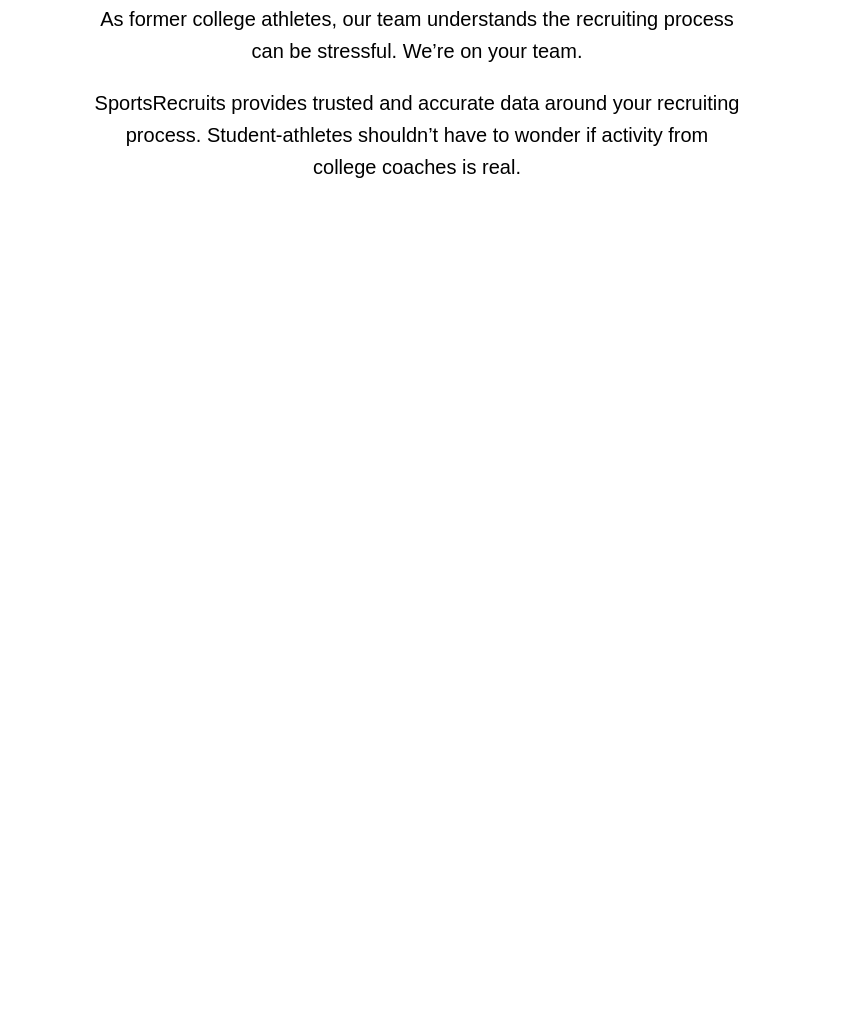
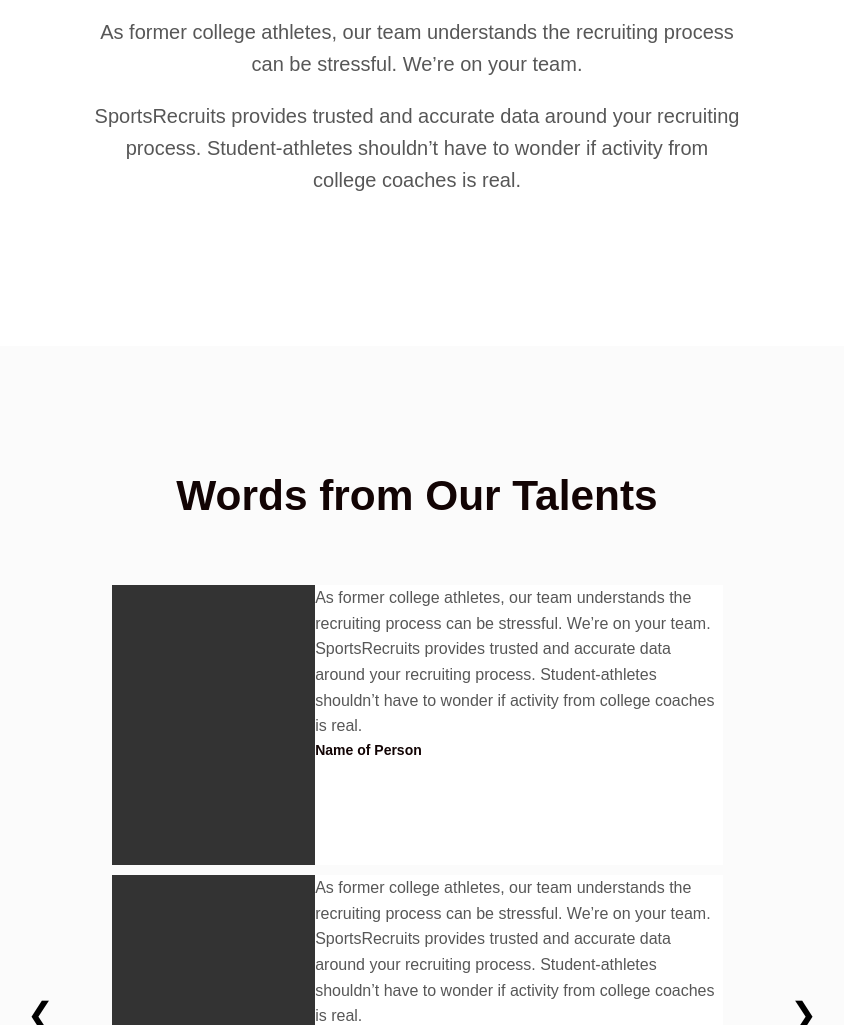
Before and after one commit to FredNyame/GhanaSoccerEducationNetwork, a plain HTML site: page index.html in a window 1280 px wide. Shown: the part 1775-2800 px from the top of the page, without its empty margins (223-1067 px from the left). Before the commit the page ends 2108 px from the top, so only its background shows below. Drawn offline with Linux system fonts and the light colour scheme; files whose address does not match are found by name; a web font is replaced by a local one.

Commit message:
Section added

```diff
--- a/css/_config.scss
+++ b/css/_config.scss
@@ -39,7 +39,7 @@
 }
 .bgk_change{
   width: 100%;
-  background: #f9f9f9;
+  background: #fbfbfb;
 }
 .top_heading{
   margin-bottom: 3.75rem;
@@ -62,4 +62,8 @@
       margin-bottom: 20px;
     }
   }
+  .col-p{
+    color: $pColor;
+    font-size: 18px;
+  }
 }
--- a/css/_mission.scss
+++ b/css/_mission.scss
@@ -5,4 +5,5 @@
   text-align: center;
   font-size: 20px;
   margin-bottom: 20px;
+  color: $pColor;
 }
--- /dev/null
+++ b/css/_testimonial.scss
@@ -0,0 +1,41 @@
+.wrapper{
+  position: relative;
+  max-width:800px;
+  width: 100%;
+  padding: 0 10px;
+  margin: 0 auto;
+  .words{
+    display: flex;
+    max-width: 611px;
+    width: 100%;
+    margin: 0 auto;
+    background: $primary;
+    margin-bottom: 10px;
+    .words-img{
+      flex: 1;
+      height: 280px;
+      background: #333;
+    }
+    .words-p{
+      flex: 2;
+      .word{
+        color: $pColor;
+        font-size: 16px;
+      }
+      .person{
+        color: $Head;
+        font-size: 14px;
+        font-weight: 600;
+      }
+    }
+  }
+  .prev,.next{
+    position: absolute;
+    top: 50%;
+    transform: translateY(-50%);
+    font-size: 2rem;
+  }
+  .next{
+    right: 0;
+  }
+}
--- a/index.html
+++ b/index.html
@@ -75,6 +75,42 @@
     </p>
   </section>
   <!--Testimonial-->
+  <section class="row bgk_change">
+    <h2 class="top_heading">
+        Words from Our Talents
+    </h2>
+    <div class="wrapper">
+      <div class="words fade">
+        <div class="words-img">
+          <img src="" alt="">
+        </div>
+        <div class="words-p">
+          <p class="word">As former college athletes, our team understands the recruiting process can be stressful. We’re on your team. SportsRecruits provides trusted and accurate data around your recruiting process. Student-athletes shouldn’t have to wonder if activity from college coaches is real.</p>
+          <p class="person">Name of Person</p>
+        </div>
+      </div>
+      <div class="words fade">
+        <div class="words-img">
+          <img src="" alt="">
+        </div>
+        <div class="words-p">
+          <p class="word">As former college athletes, our team understands the recruiting process can be stressful. We’re on your team. SportsRecruits provides trusted and accurate data around your recruiting process. Student-athletes shouldn’t have to wonder if activity from college coaches is real.</p>
+          <p class="person">Name of Person</p>
+        </div>
+      </div>
+      <div class="words fade">
+        <div class="words-img">
+          <img src="" alt="">
+        </div>
+        <div class="words-p">
+          <p class="word">As former college athletes, our team understands the recruiting process can be stressful. We’re on your team. SportsRecruits provides trusted and accurate data around your recruiting process. Student-athletes shouldn’t have to wonder if activity from college coaches is real.</p>
+          <p class="person">Name of Person</p>
+        </div>
+      </div>
+      <a class="prev">&#10094;</a>
+      <a class="next">&#10095;</a>
+    </div>
+  </section>
   <!--Schools-->
   <!--Resgiter-->
   <!--footer-->
--- a/main.scss
+++ b/main.scss
@@ -2,3 +2,4 @@
 @import 'css/button';
 @import 'css/nav';
 @import 'css/mission';
+@import 'css/testimonial';
```
Also changed, not shown: main.css, 1 other file.
